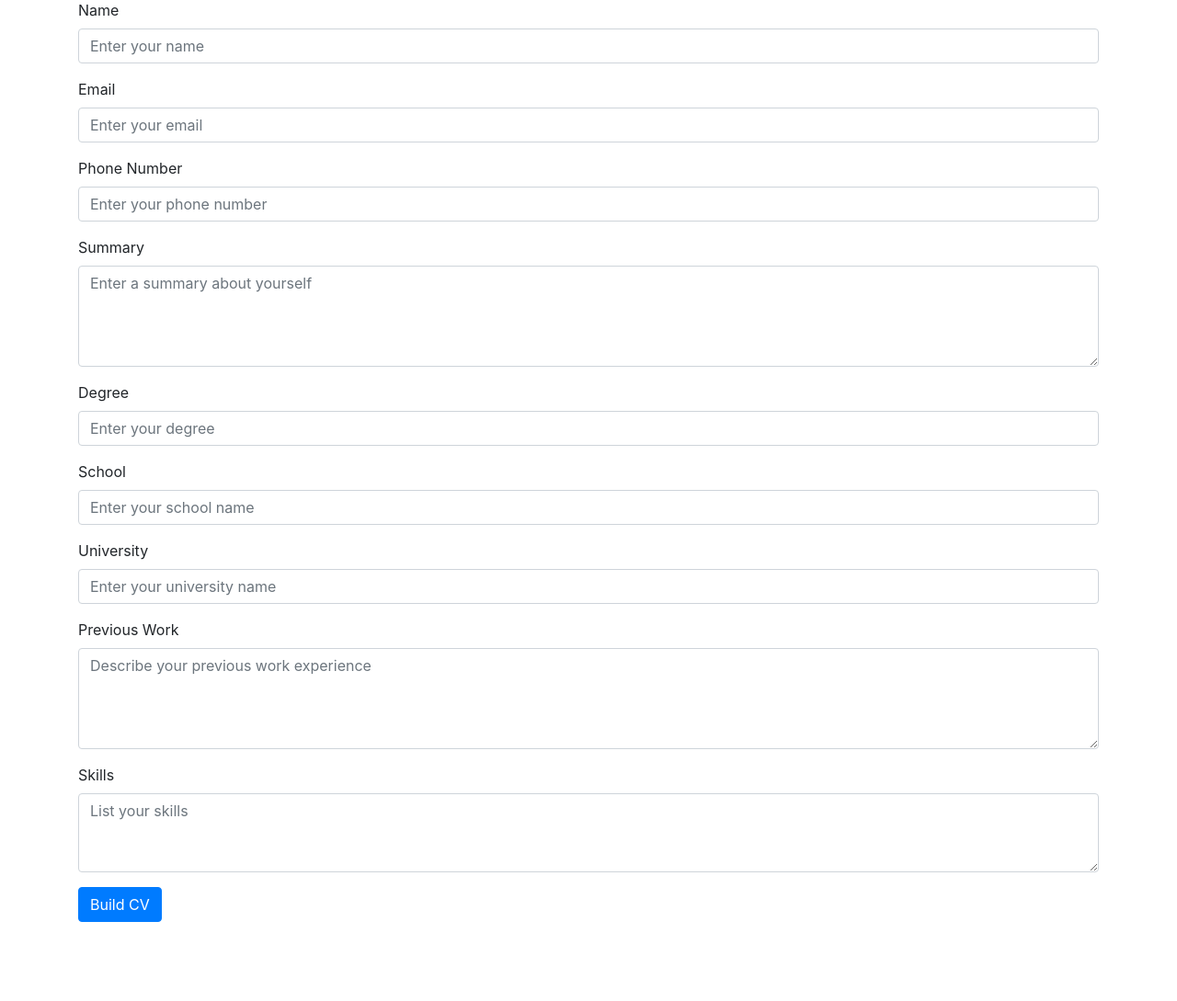
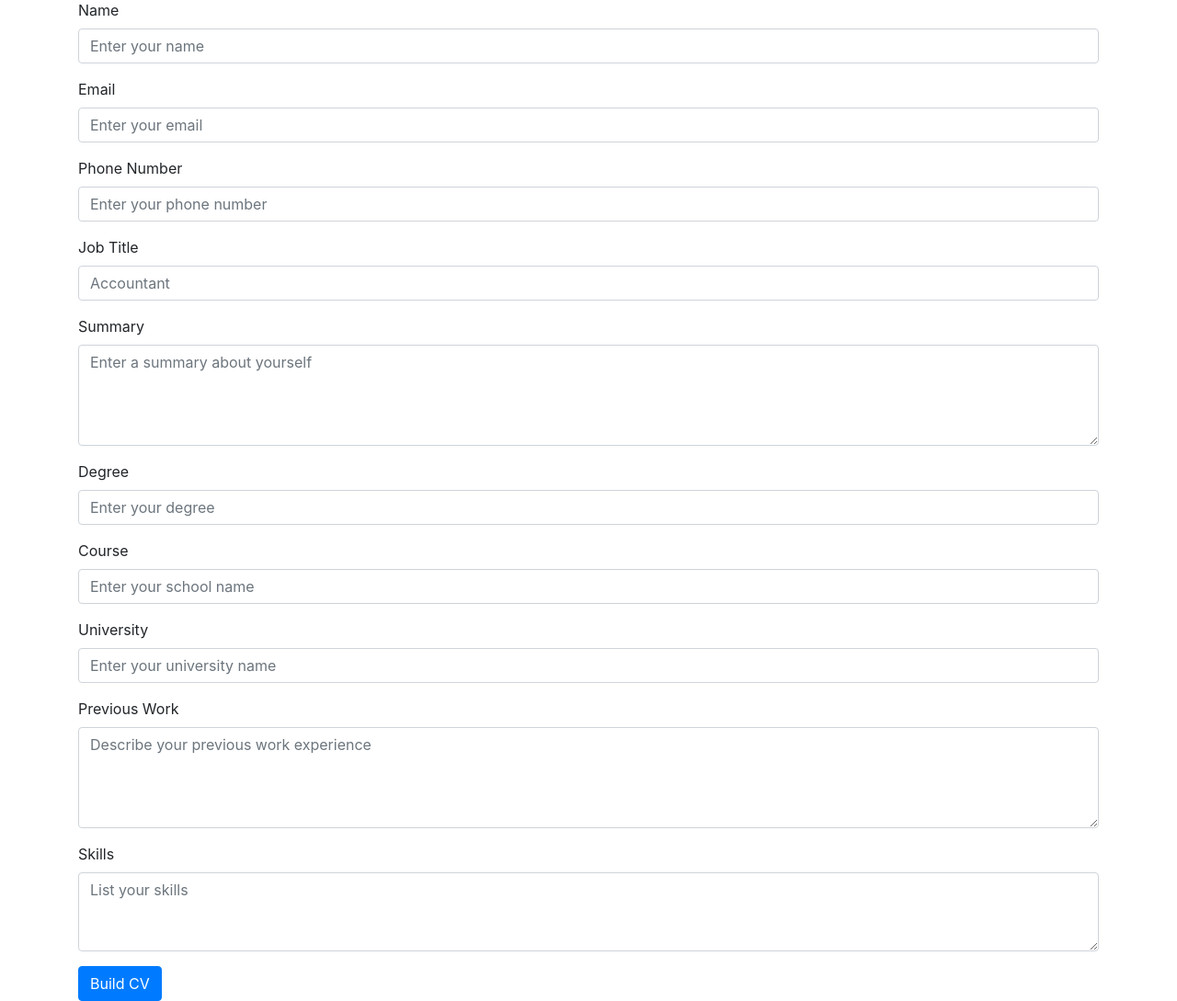
Before and after one commit to tobiolusa/sumeapp, a Django app: page / in a window 1280 px wide. Shown: the part 269-1358 px from the top of the page at 92% size. Before the commit the page ends 1272 px from the top, so only its background shows below. Run offline with Django 5.2, Linux system fonts and the light colour scheme; some libraries are stand-ins or nearby versions.

Commit message:
Added Job role to the model

```diff
--- a/sumeapp/models.py
+++ b/sumeapp/models.py
@@ -6,6 +6,7 @@ class Profile(models.Model):
     name = models.CharField(max_length=200)
     email = models.EmailField(max_length=254)
     phone_number = models.CharField(max_length=200)
+    job_role = models.CharField(max_length=500, default="Developer")
     summary = models.TextField(max_length=2000)
     degree = models.CharField(max_length=200)
     school = models.CharField(max_length=200)
--- a/sumeapp/templates/sumeapp/accept.html
+++ b/sumeapp/templates/sumeapp/accept.html
@@ -37,6 +37,10 @@
                     <input type="text" class="form-control" id="phone_number" name="phone_number" placeholder="Enter your phone number" required>
                 </div>
                 <div class="form-group">
+                    <label for="name">Job Title</label>
+                    <input type="text" class="form-control" id="job_role" name="job_role" placeholder="Accountant" required>
+                </div>
+                <div class="form-group">
                     <label for="summary">Summary</label>
                     <textarea class="form-control" id="summary" name="summary" rows="4" maxlength="2000" placeholder="Enter a summary about yourself" required></textarea>
                 </div>
@@ -45,7 +49,7 @@
                     <input type="text" class="form-control" id="degree" name="degree" placeholder="Enter your degree" required>
                 </div>
                 <div class="form-group">
-                    <label for="school">School</label>
+                    <label for="school">Course</label>
                     <input type="text" class="form-control" id="school" name="school" placeholder="Enter your school name" required>
                 </div>
                 <div class="form-group">
--- a/sumeapp/views.py
+++ b/sumeapp/views.py
@@ -10,6 +10,7 @@ def accept(request):
         name = request.POST.get('name', "")
         email = request.POST.get('email', "")
         phone_number = request.POST.get('phone_number', "")
+        job_role = request.POST.get('job_role', "")
         summary = request.POST.get('summary', "")
         degree = request.POST.get('degree', "")
         school = request.POST.get('school', "")
@@ -20,6 +21,7 @@ def accept(request):
         profile = Profile(name=name, email=email, phone_number=phone_number, summary=summary, degree=degree, school=school, university=university, previous_work=previous_work,skills=skills)
         profile.save()
     return render(request, 'sumeapp/accept.html')
+
 
 def resume(request, id):
     user_profile = Profile.objects.get(pk=id)
```
Also changed, not shown: sumeapp/templates/sumeapp/resume.html (+5 -2 lines), README.md, db.sqlite3, sumeapp/migrations/0002_profile_job_role.py (added).
